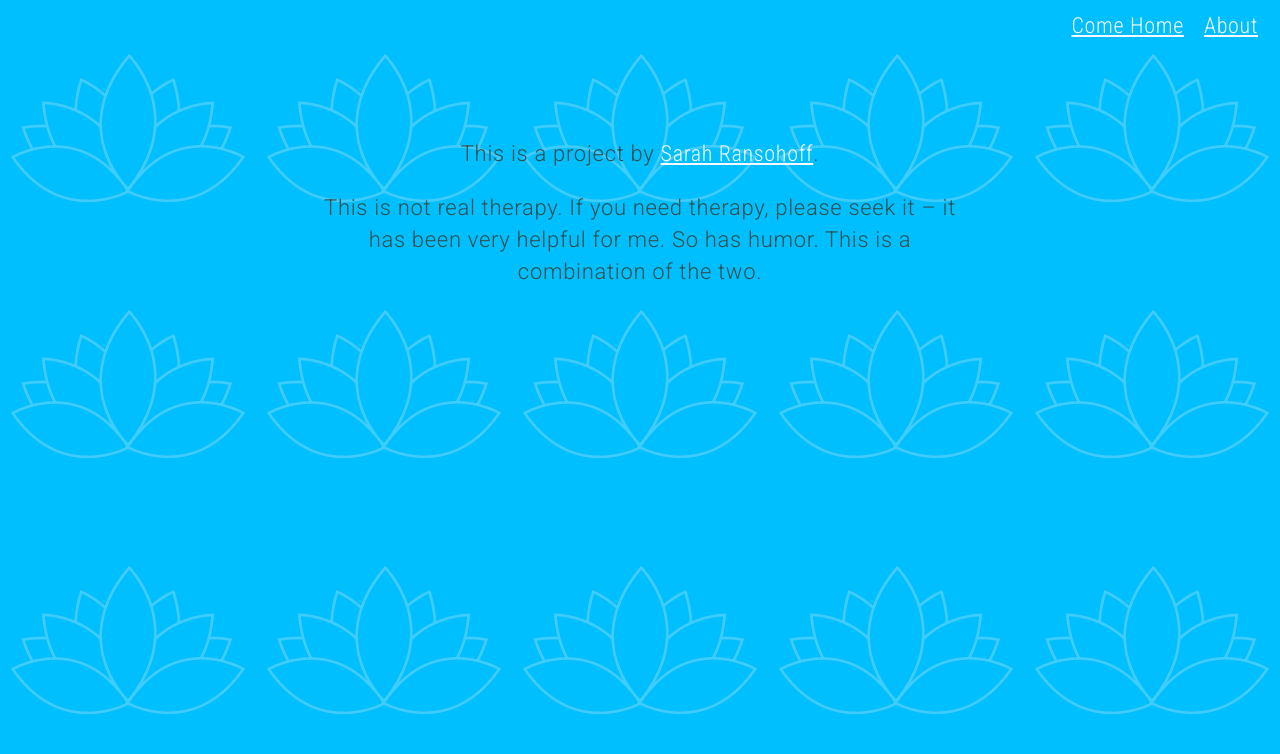
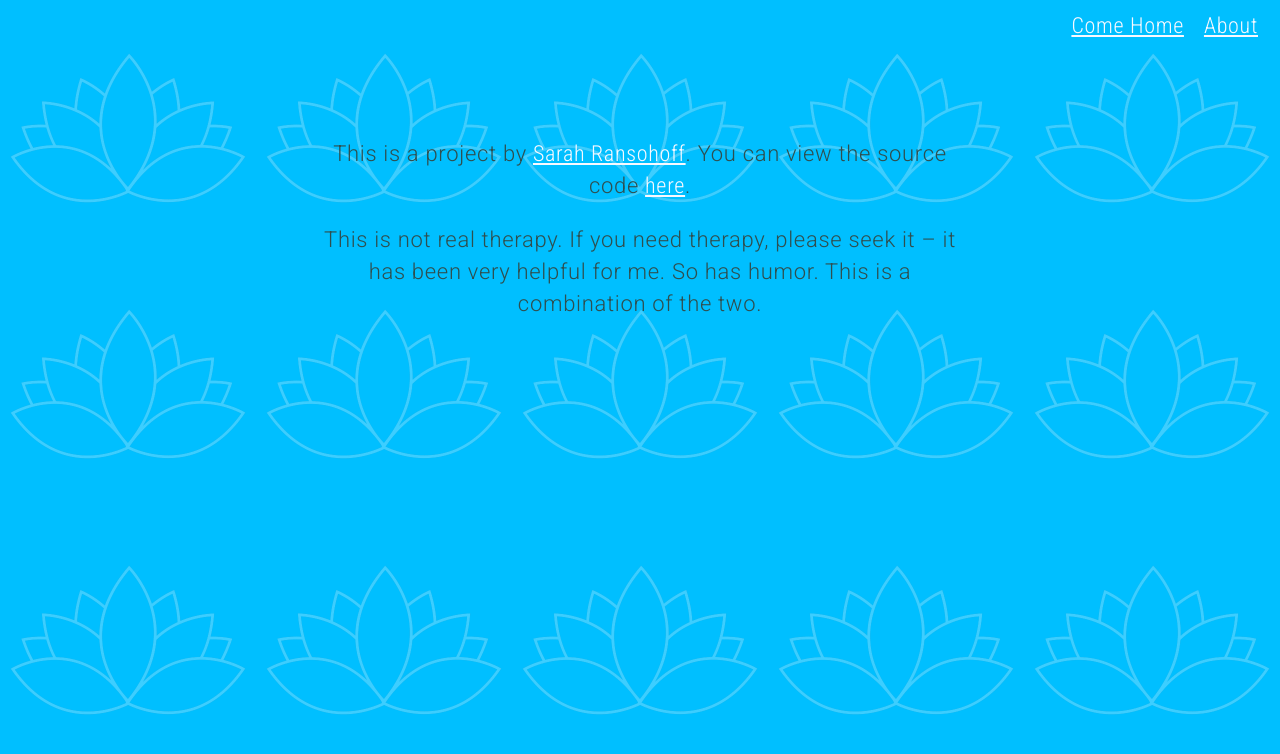
Before and after one commit to sranso/prettygoodtherapy, a Next.js app: page /about in a window 1280 px wide. Shown: the top 754 px of the page. Built offline with nearby package versions, Linux system fonts and the light colour scheme; a web font is replaced by a local one.

Commit message:
Add link to code.

```diff
--- a/components/Info.js
+++ b/components/Info.js
@@ -2,7 +2,7 @@ import infoStyles from './Info.module.css'
 
 const Info = () => (
   <div className={infoStyles.wrapper}>
-    <p>This is a project by <a href="https://sarahransohoff.com" target="_blank">Sarah Ransohoff</a>.</p>
+    <p>This is a project by <a href="https://sarahransohoff.com" target="_blank">Sarah Ransohoff</a>. You can view the source code <a href="https://github.com/sranso/prettygoodtherapy" target="_blank">here</a>.</p>
     <p>This is not real therapy. If you need therapy, please seek it – it has been very helpful for me. So has humor. This is a combination of the two.</p>
   </div>
 )
```
